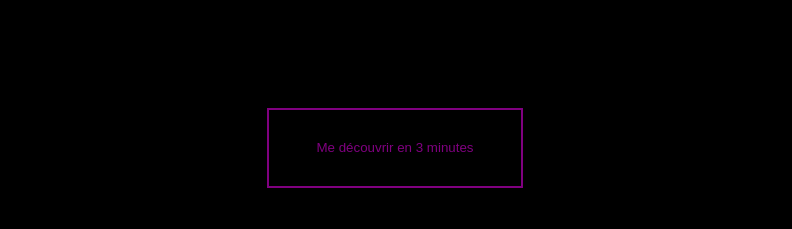
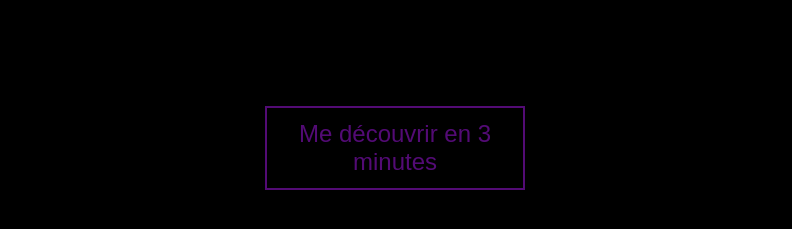
Before and after one commit to Maxime2i/Portfolio, a plain HTML site: page index.html in a window 1280 px wide. Shown: the part 375-604 px from the top of the page, without its empty margins (245-1037 px from the left). Drawn offline with nearby package versions, Linux system fonts and the light colour scheme.

Commit message:
fix btn start

```diff
--- a/main.js
+++ b/main.js
@@ -173,7 +173,7 @@ function handleRouting() {
     contentDiv.innerHTML = `
     <section class="homePage">
         <div class="homePage-name">Maxime Langlois</div>
-        <button class="homePage-btn"><a href="#/apropos">Me découvrir en 3 minutes</a></button>
+        <a href="#/apropos" class="homePage-a"><button class="homePage-btn">Me découvrir en 3 minutes</button></a>
     </section>`;
   } else {
     headerDiv.innerHTML = `
--- a/style.css
+++ b/style.css
@@ -50,18 +50,34 @@ a {
   margin-bottom: 10%;
 }
 
-.homePage-btn{
+.homePage-a{
     width: 20%;
     height: 10%;
     background: none;
     padding: 0;
     margin: 0;
-    border: 2px solid purple;
-    color: purple;
+    border: 2px solid #530b75;
+    color: #530b75;
+}
+
+.homePage-a:hover{
+    background: #530b75;
+    color: white;
+}
+
+.homePage-btn{
+    background: none;
+    border: none;
+    padding: 0;
+    margin: 0;
+    color: #530b75;
+    width: 100%;
+    height: 100%;
+    font-size: 1.5em;
 }
 
 .homePage-btn:hover{
-    background: purple;
+    background: #530b75;
     color: white;
 }
 
```
